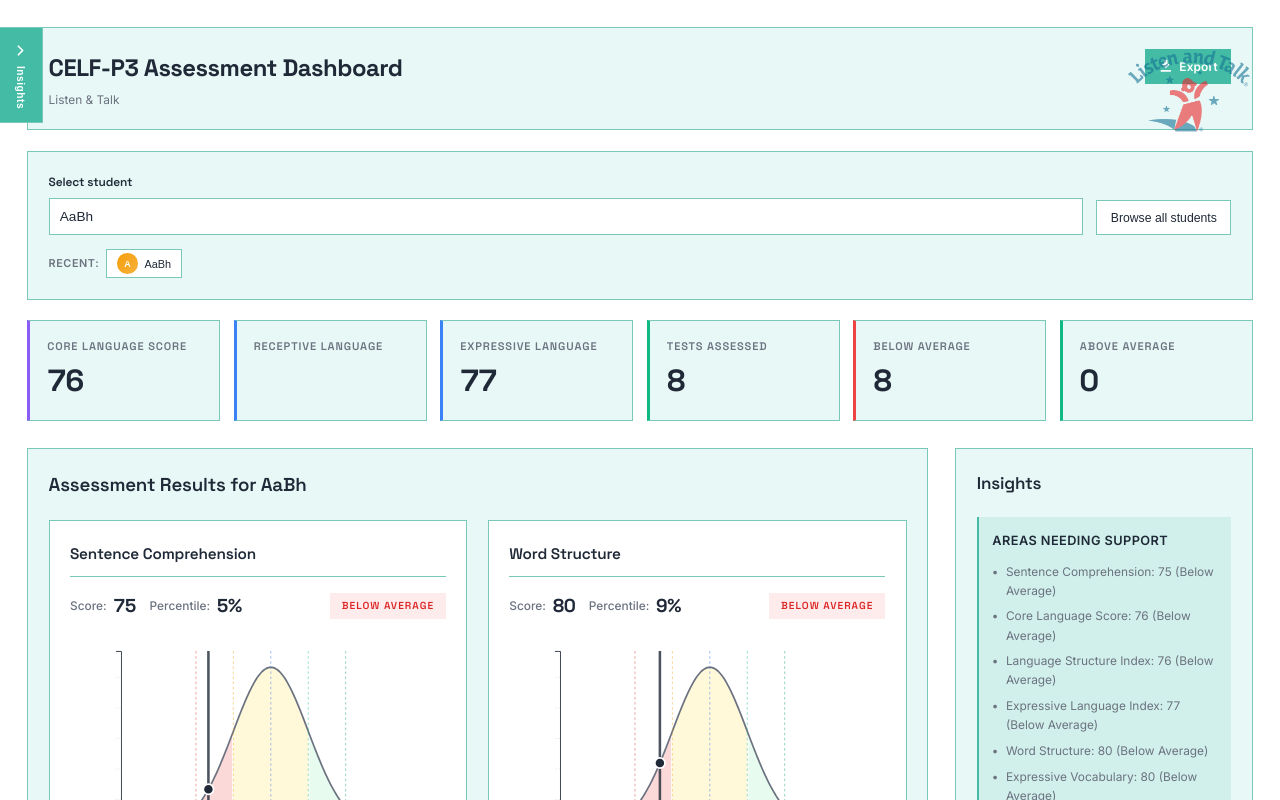
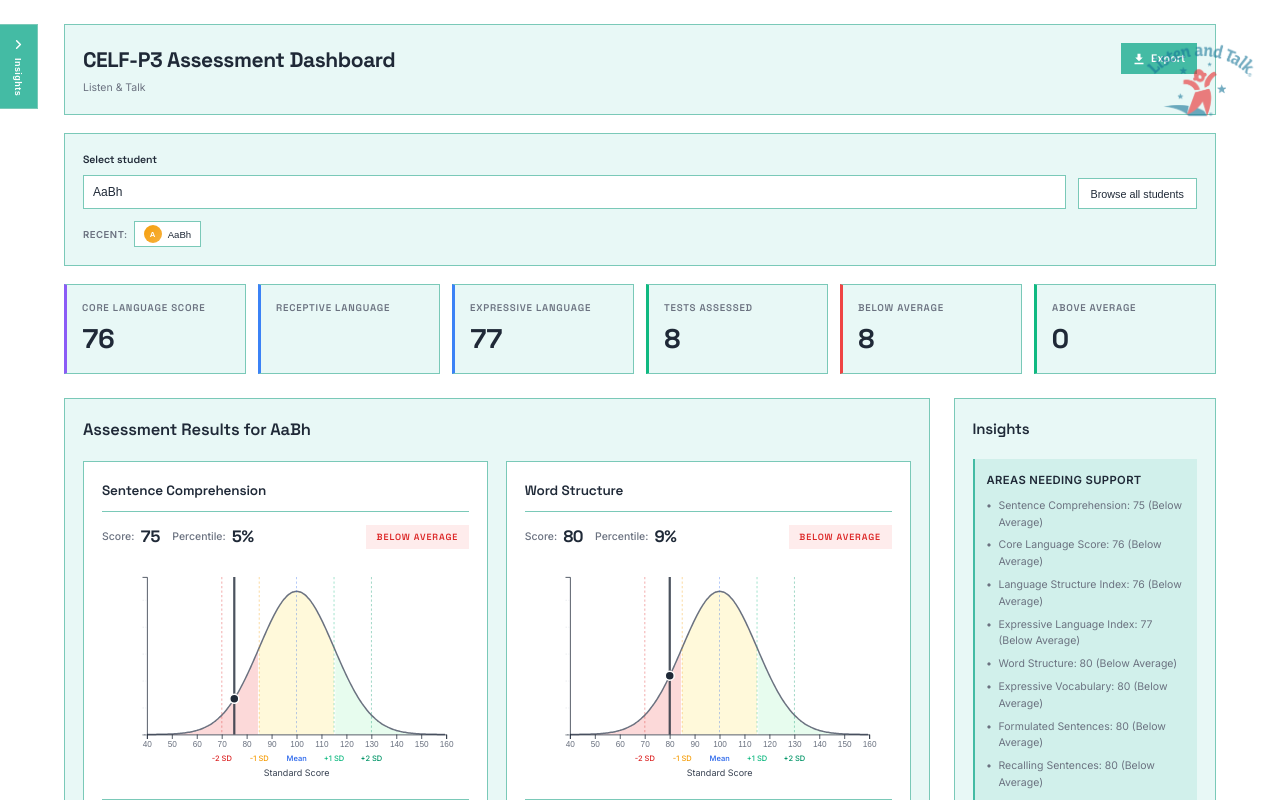
Before and after one commit to anvita-kallam/listenandtalk, a React (Vite) app: page / in a window 1280 px wide. Shown: the top 800 px of the page. Built offline with nearby package versions, Linux system fonts and the light colour scheme.

Commit message:
Set UI zoom to 75%

```diff
--- a/src/index.css
+++ b/src/index.css
@@ -24,7 +24,7 @@
 }
 
 html {
-  zoom: 0.85;
+  zoom: 0.75;
 }
 
 body {
```
